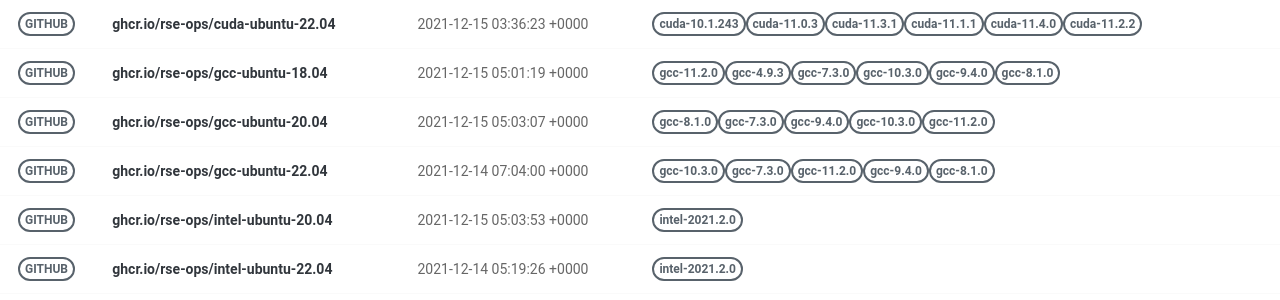
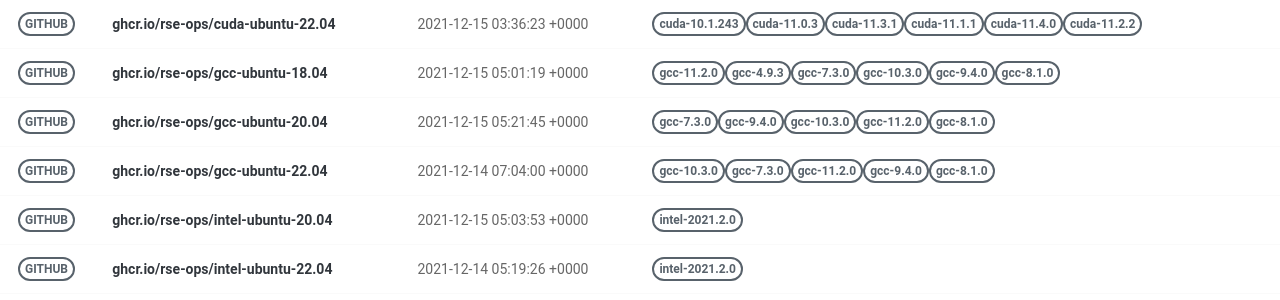
Before and after one commit to rse-ops/docker-images, a Jekyll site: the page built from pages/index.md, in a window 1280 px wide. Shown: the part 326-626 px from the top of the page. Built offline with Jekyll 4.4.1, drawn with Linux system fonts in a browser that asks for light colours; nearby versions of some CDN libraries.

Commit message:
Automated push to update library 2021-12-15

```diff
--- a/_library/ghcr.io-rse-ops-gcc-ubuntu-20.04.md
+++ b/_library/ghcr.io-rse-ops-gcc-ubuntu-20.04.md
@@ -1,14 +1,11 @@
 ---
 layout: container
 name: ghcr.io/rse-ops/gcc-ubuntu-20.04
-updated_at: 2021-12-15 05:03:07.809979
+updated_at: 2021-12-15 05:21:45.586537
 
 
 container_url: https://github.com/orgs/rse-ops/packages/container/package/gcc-ubuntu-20.04
 versions:
- - tag: gcc-8.1.0
-   dockerfile: https://github.com/rse-ops/docker-images/blob/main/ubuntu/gcc/Dockerfile
-   manifest: https://crane.ggcr.dev/manifest/ghcr.io/rse-ops/gcc-ubuntu-20.04:gcc-8.1.0
  - tag: gcc-7.3.0
    dockerfile: https://github.com/rse-ops/docker-images/blob/main/ubuntu/gcc/Dockerfile
    manifest: https://crane.ggcr.dev/manifest/ghcr.io/rse-ops/gcc-ubuntu-20.04:gcc-7.3.0
```
Also changed, not shown: other parts of _library/ghcr.io-rse-ops-gcc-ubuntu-20.04.md (+3 -0 lines).
